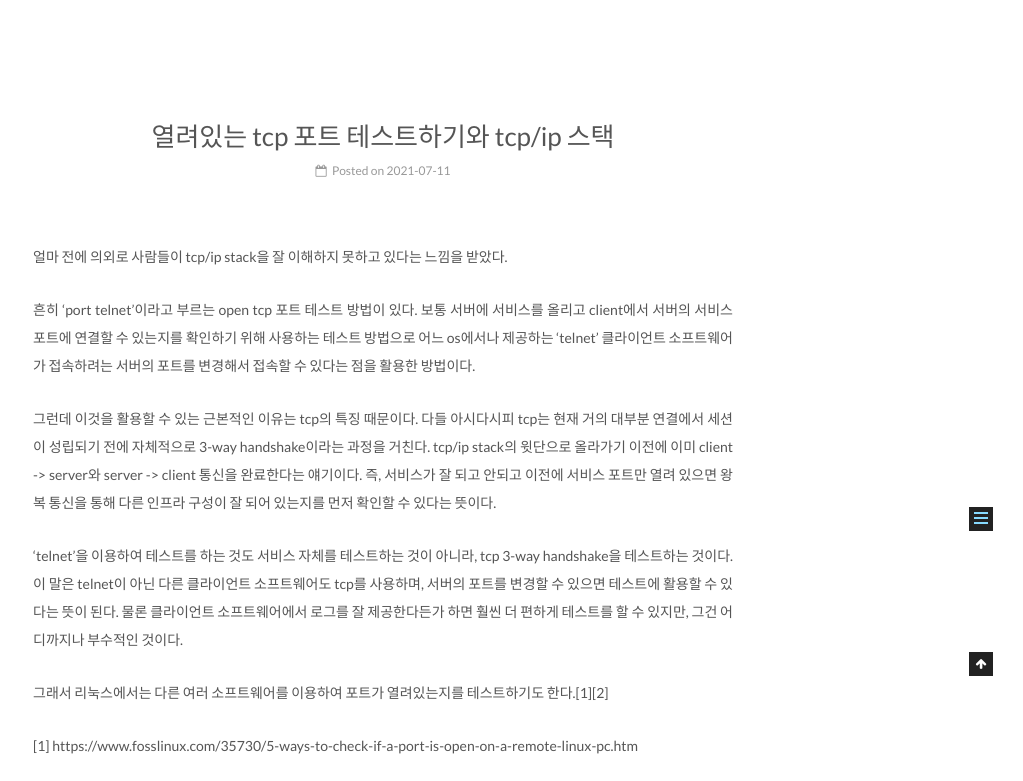
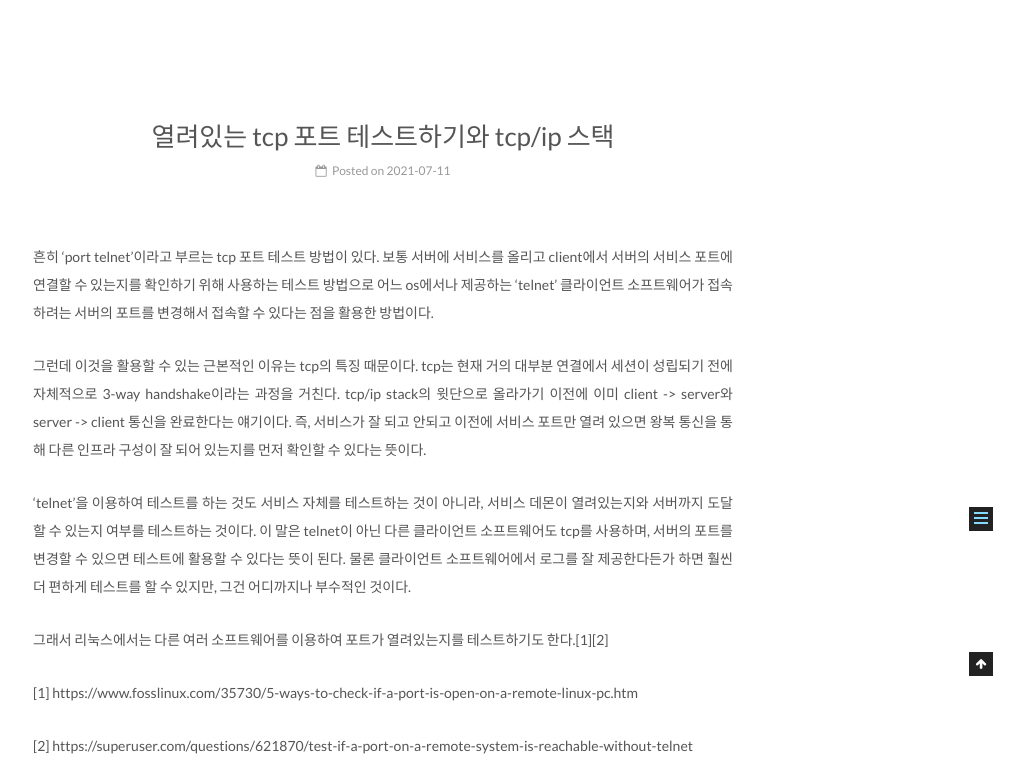
Before and after one commit to saba4good/networkengineering, a Jekyll site: the page built from _posts/2021-07-11-01-testing-tcp.md, in a window 1280 px wide, cut to the strip 324-1105 px from the top of the page. Shown: the whole strip, without its empty margins (257-1280 px from the left). Built offline with Jekyll 4.4.1, drawn with Linux system fonts in a browser that asks for light colours.

Commit message:
Update 2021-07-11-01-testing-tcp.md

```diff
--- a/_posts/2021-07-11-01-testing-tcp.md
+++ b/_posts/2021-07-11-01-testing-tcp.md
@@ -3,18 +3,16 @@
 date: 2021-07-11
 tags: [tcp/ip, tcp, 3-way handshake]
 ---
-얼마 전에 의외로 사람들이 tcp/ip stack을 잘 이해하지 못하고 있다는 느낌을 받았다.
-
-흔히 'port telnet'이라고 부르는 open tcp 포트 테스트 방법이 있다.
+흔히 'port telnet'이라고 부르는 tcp 포트 테스트 방법이 있다.
 보통 서버에 서비스를 올리고 client에서 서버의 서비스 포트에 연결할 수 있는지를 확인하기 위해 사용하는 테스트 방법으로
 어느 os에서나 제공하는 'telnet' 클라이언트 소프트웨어가 접속하려는 서버의 포트를 변경해서 접속할 수 있다는 점을 활용한 방법이다.
 
 그런데 이것을 활용할 수 있는 근본적인 이유는 tcp의 특징 때문이다.
-다들 아시다시피 tcp는 현재 거의 대부분 연결에서 세션이 성립되기 전에 자체적으로 3-way handshake이라는 과정을 거친다.
+tcp는 현재 거의 대부분 연결에서 세션이 성립되기 전에 자체적으로 3-way handshake이라는 과정을 거친다.
 tcp/ip stack의 윗단으로 올라가기 이전에 이미 client -> server와 server -> client 통신을 완료한다는 얘기이다.
 즉, 서비스가 잘 되고 안되고 이전에 서비스 포트만 열려 있으면 왕복 통신을 통해 다른 인프라 구성이 잘 되어 있는지를 먼저 확인할 수 있다는 뜻이다.
 
-'telnet'을 이용하여 테스트를 하는 것도 서비스 자체를 테스트하는 것이 아니라, tcp 3-way handshake을 테스트하는 것이다.
+'telnet'을 이용하여 테스트를 하는 것도 서비스 자체를 테스트하는 것이 아니라, 서비스 데몬이 열려있는지와 서버까지 도달할 수 있는지 여부를 테스트하는 것이다.
 이 말은 telnet이 아닌 다른 클라이언트 소프트웨어도 tcp를 사용하며, 서버의 포트를 변경할 수 있으면 테스트에 활용할 수 있다는 뜻이 된다.
 물론 클라이언트 소프트웨어에서 로그를 잘 제공한다든가 하면 훨씬 더 편하게 테스트를 할 수 있지만, 그건 어디까지나 부수적인 것이다.
 
```
